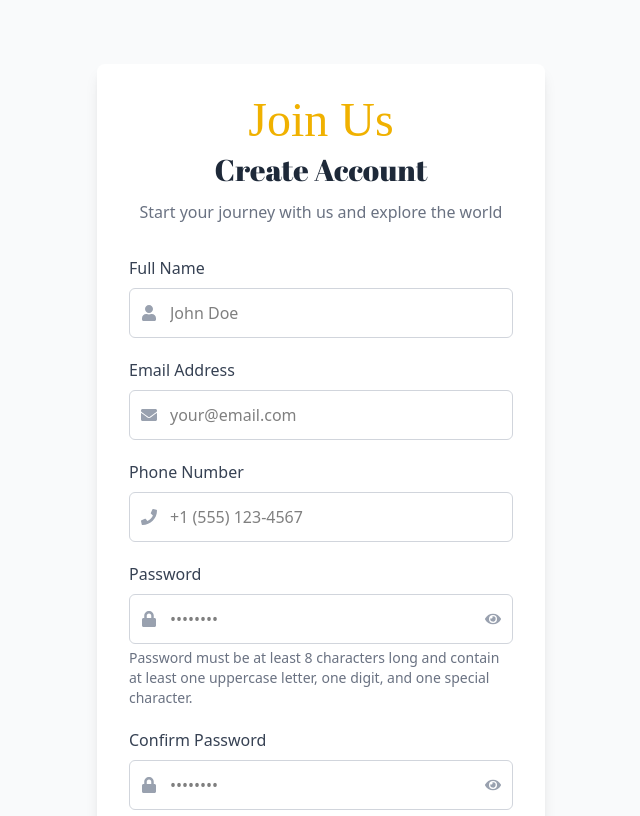
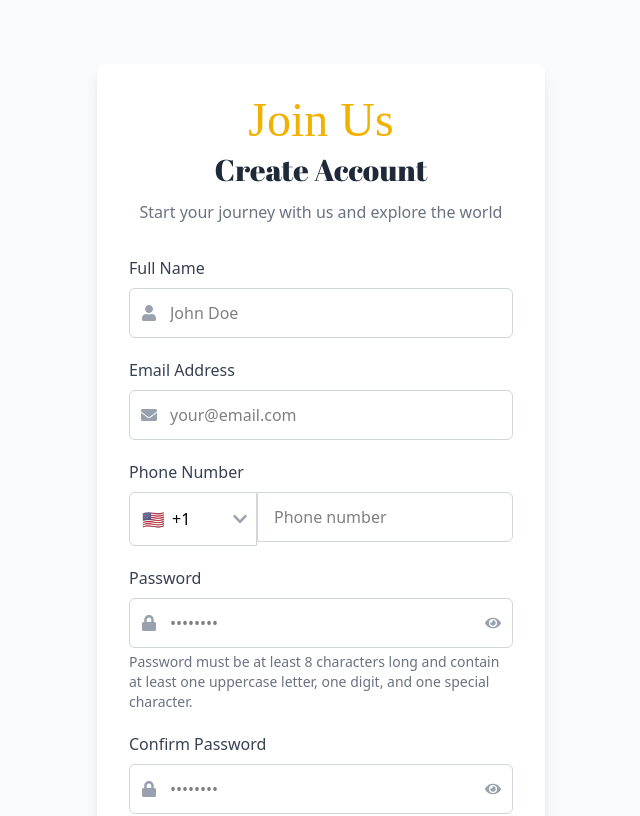
Before and after one commit to Samyaka13/shivi.ai, a React (Vite) app: page / in a window 1280 px wide. Shown: the top 816 px of the page, without its empty margins (319-959 px from the left). Built offline with nearby package versions, Linux system fonts and the light colour scheme; a web font is replaced by a local one.

Commit message:
Flag added

```diff
--- a/src/Components/Auth/SignUp/SignUpPage.jsx
+++ b/src/Components/Auth/SignUp/SignUpPage.jsx
@@ -1,6 +1,26 @@
-import React, { useState, useEffect } from 'react';
-import { FaUser, FaEnvelope, FaLock, FaEye, FaEyeSlash, FaPhone } from 'react-icons/fa';
+import React, { useState, useEffect, useRef } from 'react';
+import { FaUser, FaEnvelope, FaLock, FaEye, FaEyeSlash, FaPhone, FaSearch, FaChevronDown, FaChevronUp } from 'react-icons/fa';
 import { Link } from 'react-router-dom';
+
+// Sample country data with codes and flags
+const countries = [
+  { name: 'United States', code: '+1', flag: '🇺🇸' },
+  { name: 'United Kingdom', code: '+44', flag: '🇬🇧' },
+  { name: 'India', code: '+91', flag: '🇮🇳' },
+  { name: 'Canada', code: '+1', flag: '🇨🇦' },
+  { name: 'Australia', code: '+61', flag: '🇦🇺' },
+  { name: 'Germany', code: '+49', flag: '🇩🇪' },
+  { name: 'France', code: '+33', flag: '🇫🇷' },
+  { name: 'China', code: '+86', flag: '🇨🇳' },
+  { name: 'Japan', code: '+81', flag: '🇯🇵' },
+  { name: 'Brazil', code: '+55', flag: '🇧🇷' },
+  { name: 'Mexico', code: '+52', flag: '🇲🇽' },
+  { name: 'Spain', code: '+34', flag: '🇪🇸' },
+  { name: 'Italy', code: '+39', flag: '🇮🇹' },
+  { name: 'Russia', code: '+7', flag: '🇷🇺' },
+  { name: 'South Korea', code: '+82', flag: '🇰🇷' },
+  // Add more countries as needed
+];
 
 const SignUp = () => {
   const [formData, setFormData] = useState({
@@ -15,6 +35,29 @@ const SignUp = () => {
   const [agreeTerms, setAgreeTerms] = useState(false);
   const [passwordError, setPasswordError] = useState('');
   const [confirmPasswordError, setConfirmPasswordError] = useState('');
+
+  // Country selector state
+  const [selectedCountry, setSelectedCountry] = useState(countries[0]);
+  const [isDropdownOpen, setIsDropdownOpen] = useState(false);
+  const [searchTerm, setSearchTerm] = useState('');
+  const dropdownRef = useRef(null);
+
+  const filteredCountries = countries.filter(country =>
+    country.name.toLowerCase().includes(searchTerm.toLowerCase()) ||
+    country.code.includes(searchTerm)
+  );
+
+  // Close dropdown when clicking outside
+  useEffect(() => {
+    function handleClickOutside(event) {
+      if (dropdownRef.current && !dropdownRef.current.contains(event.target)) {
+        setIsDropdownOpen(false);
+      }
+    }
+
+    document.addEventListener("mousedown", handleClickOutside);
+    return () => document.removeEventListener("mousedown", handleClickOutside);
+  }, []);
 
   const validatePassword = (password) => {
     // Check if password has at least 8 characters
@@ -83,8 +126,14 @@ const SignUp = () => {
       return;
     }
 
+    // Include the country code with the phone number
+    const formDataWithCountryCode = {
+      ...formData,
+      phone: `${selectedCountry.code}${formData.phone}`
+    };
+
     // Form submission would connect to your existing backend
-    console.log('Sign up attempt with:', formData);
+    console.log('Sign up attempt with:', formDataWithCountryCode);
   };
 
   return (
@@ -149,19 +198,72 @@ const SignUp = () => {
                 <label htmlFor="phone" className="block text-gray-700 font-medium mb-2">
                   Phone Number
                 </label>
+                <div className="flex">
+                  {/* Country code dropdown */}
+                  <div className="relative" ref={dropdownRef}>
+                    <button
+                      type="button"
+                      className="flex items-center justify-between w-32 pl-3 pr-2 py-3 border border-gray-300 rounded-l-md focus:outline-none focus:ring-2 focus:ring-teal-600 focus:border-transparent bg-white"
+                      onClick={() => setIsDropdownOpen(!isDropdownOpen)}
+                    >
+                      <span className="flex items-center">
+                        <span className="mr-2 text-lg">{selectedCountry.flag}</span>
+                        <span>{selectedCountry.code}</span>
+                      </span>
+                      {isDropdownOpen ? <FaChevronUp className="text-gray-400" /> : <FaChevronDown className="text-gray-400" />}
+                    </button>
+
+                    {isDropdownOpen && (
+                      <div className="absolute z-10 w-64 mt-1 bg-white border border-gray-300 rounded-md shadow-lg">
+                        <div className="p-2 border-b border-gray-200">
                           <div className="relative">
-                  <div className="absolute inset-y-0 left-0 pl-3 flex items-center pointer-events-none">
-                    <FaPhone className="text-gray-400" />
+                            <FaSearch className="absolute left-3 top-3 text-gray-400" />
+                            <input
+                              type="text"
+                              placeholder="Search countries..."
+                              className="w-full pl-9 pr-4 py-2 border border-gray-300 rounded-md focus:outline-none focus:ring-2 focus:ring-teal-600 focus:border-transparent"
+                              value={searchTerm}
+                              onChange={(e) => setSearchTerm(e.target.value)}
+                            />
                           </div>
+                        </div>
+                        <div className="max-h-60 overflow-y-auto">
+                          {filteredCountries.map((country, index) => (
+                            <button
+                              key={index}
+                              type="button"
+                              className="flex items-center w-full px-4 py-2 text-left hover:bg-gray-100"
+                              onClick={() => {
+                                setSelectedCountry(country);
+                                setIsDropdownOpen(false);
+                                setSearchTerm('');
+                              }}
+                            >
+                              <span className="mr-3 text-lg">{country.flag}</span>
+                              <span className="flex-1">{country.name}</span>
+                              <span className="text-gray-500">{country.code}</span>
+                            </button>
+                          ))}
+                          {filteredCountries.length === 0 && (
+                            <div className="px-4 py-2 text-gray-500">No countries found</div>
+                          )}
+                        </div>
+                      </div>
+                    )}
+                  </div>
+
+                  {/* Phone number input */}
+                  <div className="relative flex-1">
                     <input
                       type="tel"
                       id="phone"
                       name="phone"
                       value={formData.phone}
                       onChange={handleChange}
-                    className="w-full pl-10 pr-4 py-3 border border-gray-300 rounded-md focus:outline-none focus:ring-2 focus:ring-teal-600 focus:border-transparent"
-                    placeholder="+1 (555) 123-4567"
+                      className="w-full px-4 py-3 border border-gray-300 rounded-r-md focus:outline-none focus:ring-2 focus:ring-teal-600 focus:border-transparent"
+                      placeholder="Phone number"
                     />
+                  </div>
                 </div>
               </div>
 
```
Lines whose indentation alone changed are shown as unchanged.
